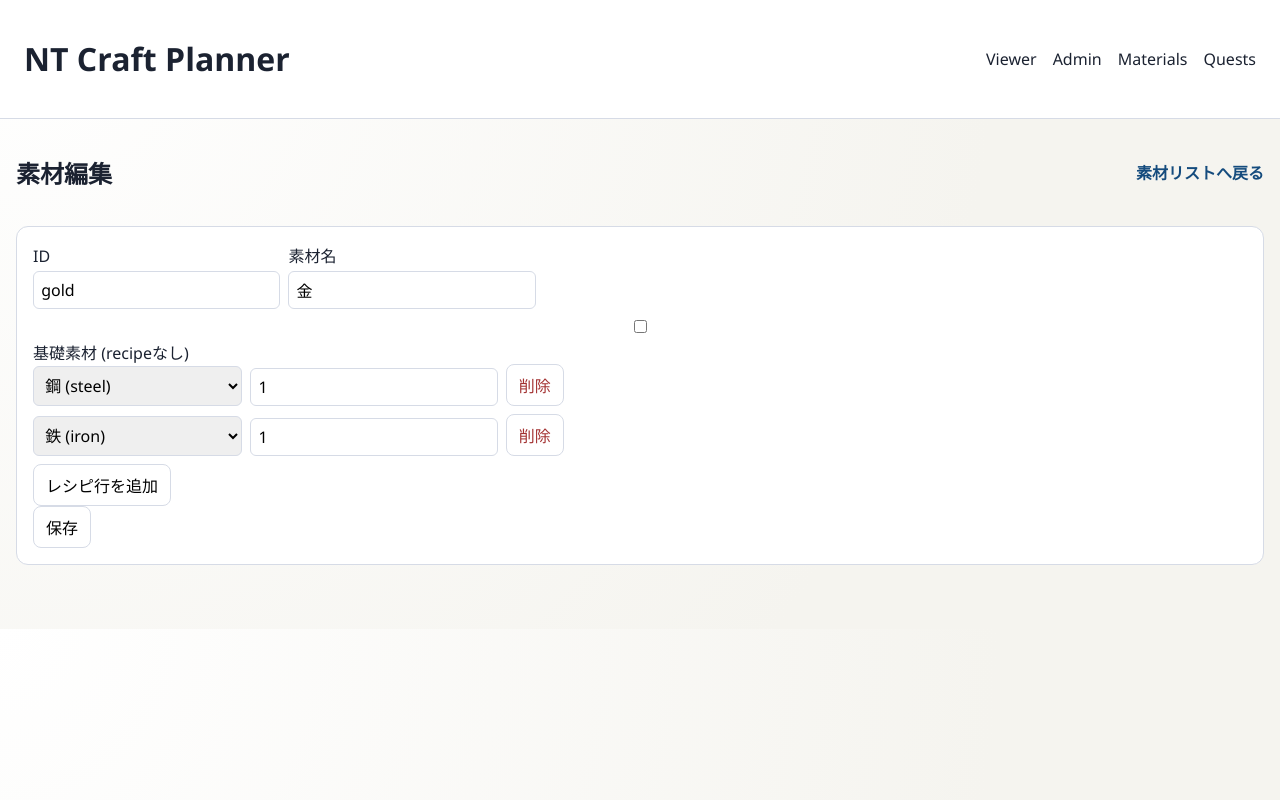
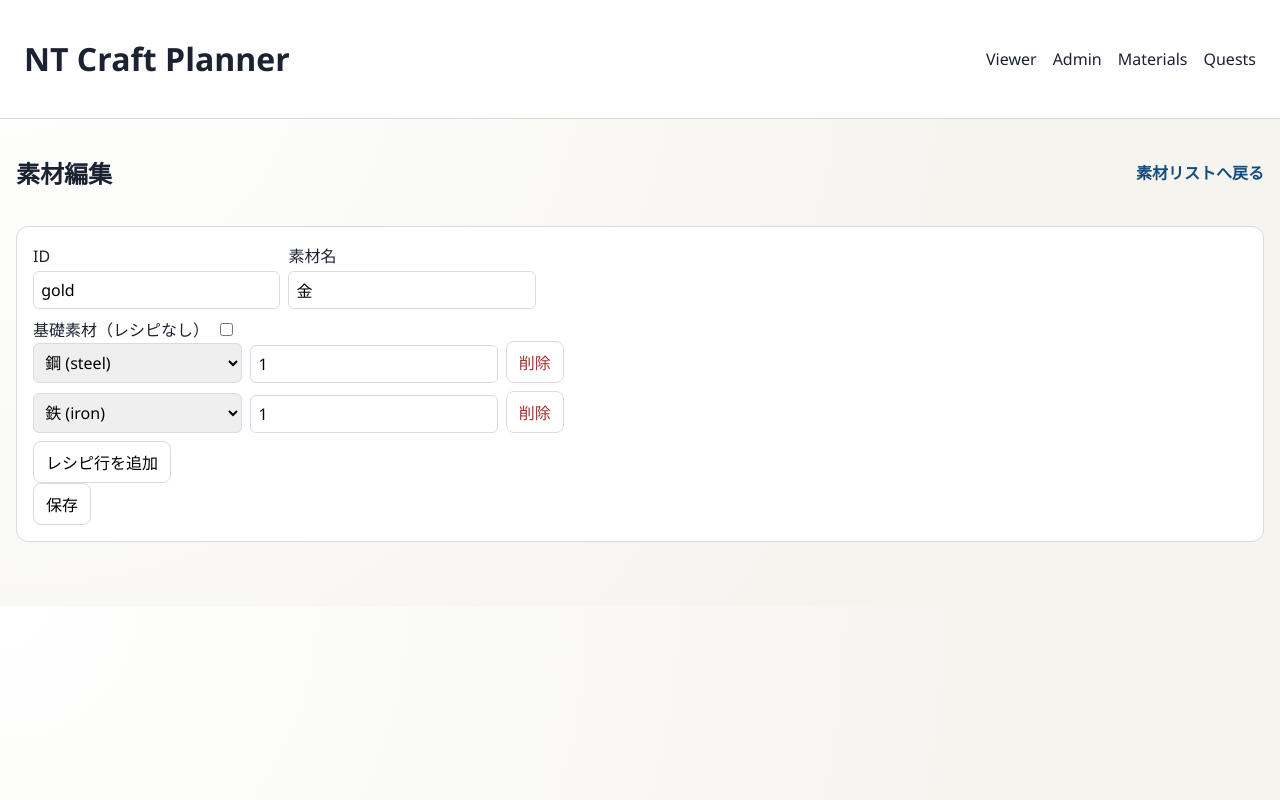
Before and after one commit to jyamaiken/nt_craft_beta, a Next.js app: page /admin/materials/gold in a window 1280 px wide. Built offline with nearby package versions, Linux system fonts and the light colour scheme.

Commit message:
tweak: move base-material checkbox and localize recipe labels

```diff
--- a/app/admin/materials/[id]/page.tsx
+++ b/app/admin/materials/[id]/page.tsx
@@ -128,13 +128,13 @@ export default function MaterialEditPage() {
           </label>
         </div>
 
-        <label>
+        <label className="inline-check">
+          <span>基礎素材（レシピなし）</span>
           <input
             type="checkbox"
             checked={editing.recipe === null}
             onChange={(e) => setEditing({ ...editing, recipe: e.target.checked ? null : [] })}
           />
-          基礎素材 (recipeなし)
         </label>
 
         {editing.recipe !== null ? (
--- a/app/globals.css
+++ b/app/globals.css
@@ -299,6 +299,13 @@ label {
   gap: 0.25rem;
 }
 
+.inline-check {
+  display: inline-flex;
+  flex-direction: row;
+  align-items: center;
+  gap: 0.45rem;
+}
+
 input,
 select,
 textarea {
```
Also changed, not shown: app/admin/materials/page.tsx (+8 -2 lines).
